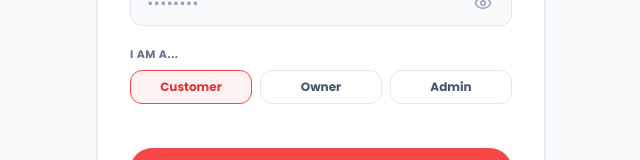
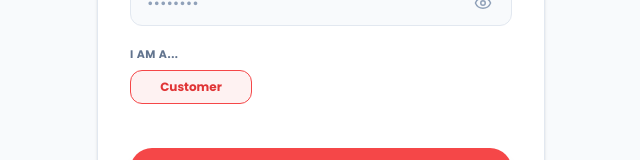
Before and after one commit to lokeshs06/Online-Food-delivery-System, a React (Vite) app in the folder front-end/: page /register in a window 1280 px wide. Shown: the part 460-620 px from the top of the page, without its empty margins (319-959 px from the left). Built offline with nearby package versions, Linux system fonts and the light colour scheme; no server answers.

Commit message:
Remove admin role option from registration form

```diff
--- a/front-end/src/pages/Register.jsx
+++ b/front-end/src/pages/Register.jsx
@@ -21,9 +21,7 @@ export default function Register() {
   useEffect(() => {
     if (user) {
       let dest = from;
-      if (user.role === 'admin') {
-        dest = '/admin/dashboard';
-      } else if (user.role === 'restaurant_owner') {
+      if (user.role === 'restaurant_owner') {
         dest = '/owner/dashboard';
       } else if (user.role === 'customer') {
         dest = '/user/restaurants';
@@ -130,26 +128,7 @@ export default function Register() {
               >
                 Customer
               </button>
-              <button
-                type="button"
-                onClick={() => setRole('restaurant_owner')}
-                className={`py-2 px-3 border rounded-xl text-xs font-bold text-center transition-colors ${role === 'restaurant_owner'
-                    ? 'bg-brand-50 border-brand-500 text-brand-600'
-                    : 'bg-white border-slate-200 text-slate-600 hover:bg-slate-50'
-                  }`}
-              >
-                Owner
-              </button>
-              <button
-                type="button"
-                onClick={() => setRole('admin')}
-                className={`py-2 px-3 border rounded-xl text-xs font-bold text-center transition-colors ${role === 'admin'
-                    ? 'bg-brand-50 border-brand-500 text-brand-600'
-                    : 'bg-white border-slate-200 text-slate-600 hover:bg-slate-50'
-                  }`}
-              >
-                Admin
-              </button>
+
             </div>
           </div>
 
```
